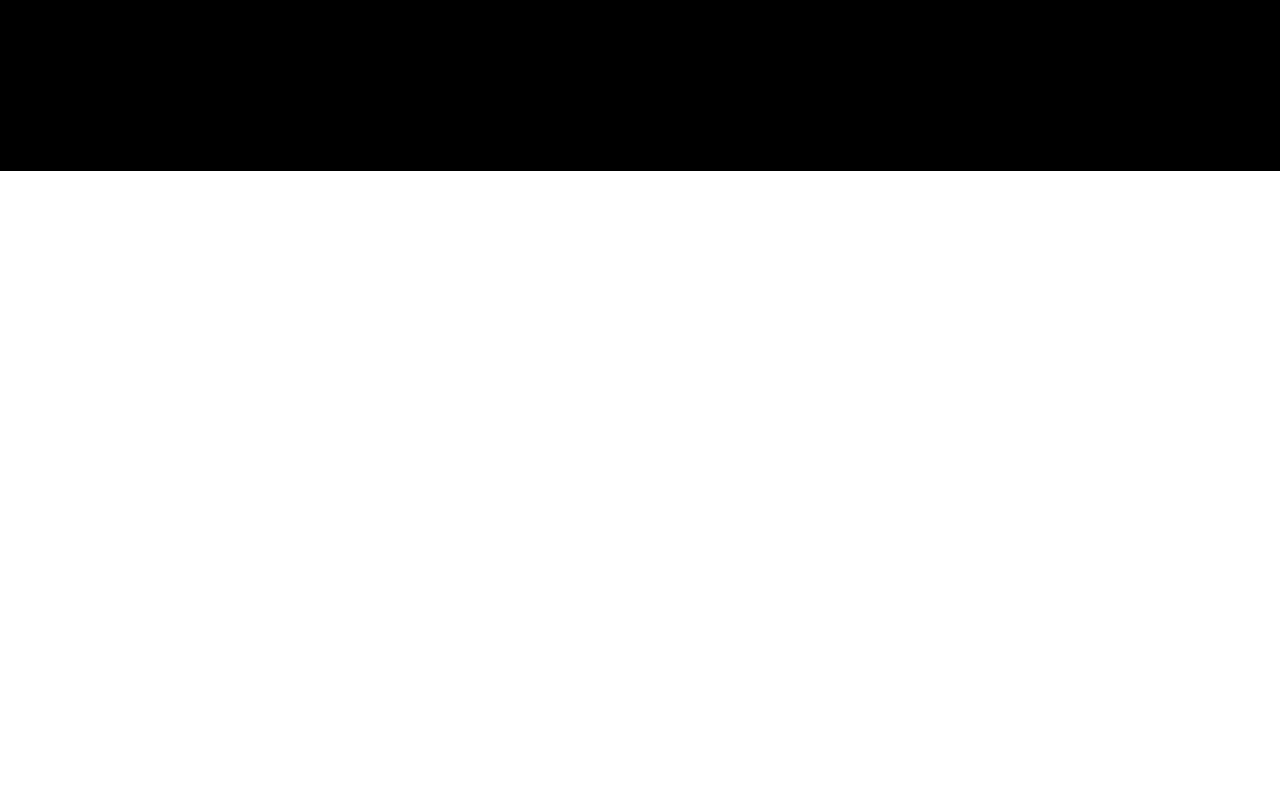
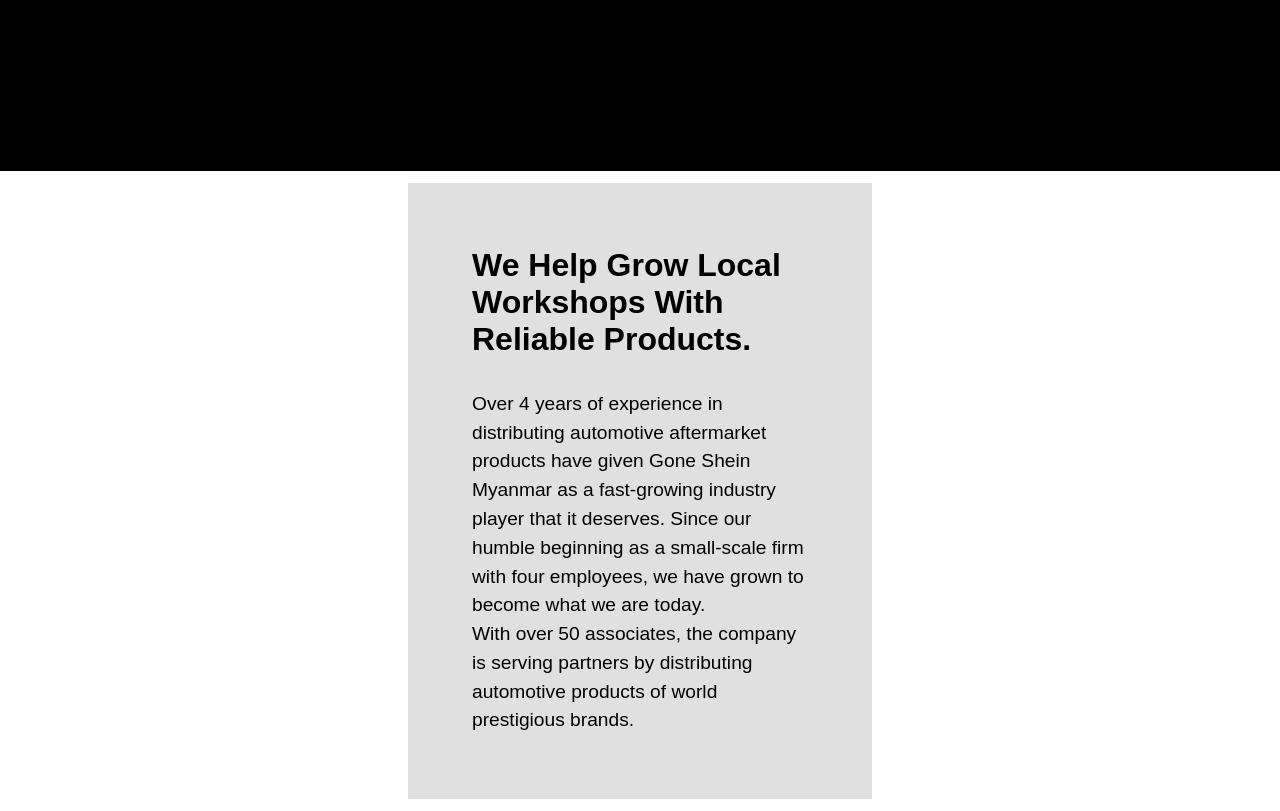
Before and after one commit to PhilipPhyoe/AnimatedComponents, a plain HTML site: page index.html in a window 1280 px wide. Shown: the part 629-1440 px from the top of the page. Before the commit the page ends 800 px from the top, so only its background shows below. Drawn offline with Linux system fonts and the light colour scheme.

Commit message:
add one hover effect

```diff
--- a/index.html
+++ b/index.html
@@ -22,6 +22,15 @@
             </div>
         </div>
     </div>
+    <div class="cards">
+        <div class="card-container">
+            <div class="card-content">
+                <h2 class="card-title">We Help Grow Local Workshops With Reliable Products.</h2>
+                <p class="card-info">Over 4 years of experience in distributing automotive aftermarket products have given Gone Shein Myanmar as a fast-growing industry player that it deserves. Since our humble beginning as a small-scale firm with four employees, we have grown to become what we are today.<br>
+                    With over 50 associates, the company is serving partners by distributing automotive products of world prestigious brands.</p>
+            </div>
+        </div>
+    </div>
 
 </body>
 </html>
--- a/style.css
+++ b/style.css
@@ -63,3 +63,55 @@
         transform: rotateX(-20deg) rotateY(20deg);
     }
 }
+
+.cards {
+    height: 80vh;
+    width: 100%;
+    display: flex;
+    justify-content: center;
+    align-items: center;
+}
+.card-container {
+    width: 400px;
+    height: auto;
+    padding: 2rem;
+    background-color: rgb(224, 224, 224);
+    position: relative;
+    overflow: hidden;
+}
+.card-content {
+    padding: 2rem;
+    font-family: sans-serif;
+    position: relative;
+    z-index: 2;
+    transition: 1s;
+}
+.card-title {
+    font-size: 2rem;
+    margin-bottom: 2rem;
+}
+.card-info {
+    font-size: 1.2rem;
+    line-height: 1.8rem;
+}
+.card-container::before {
+    content: "";
+    width: 100%;
+    height: 100%;
+    background-color:rgb(93, 179, 254);
+    left: 0;
+    bottom: -100%;
+    position: absolute;
+    transition: 1s;
+    z-index: 1;
+}
+.card-container:hover::before {
+    bottom: 0;
+}
+.card-container:hover .card-content{
+    color: white;
+}
+.card-container:hover {
+    box-shadow: 10px 10px 8px orange;
+    transition: 1s;
+}
```
